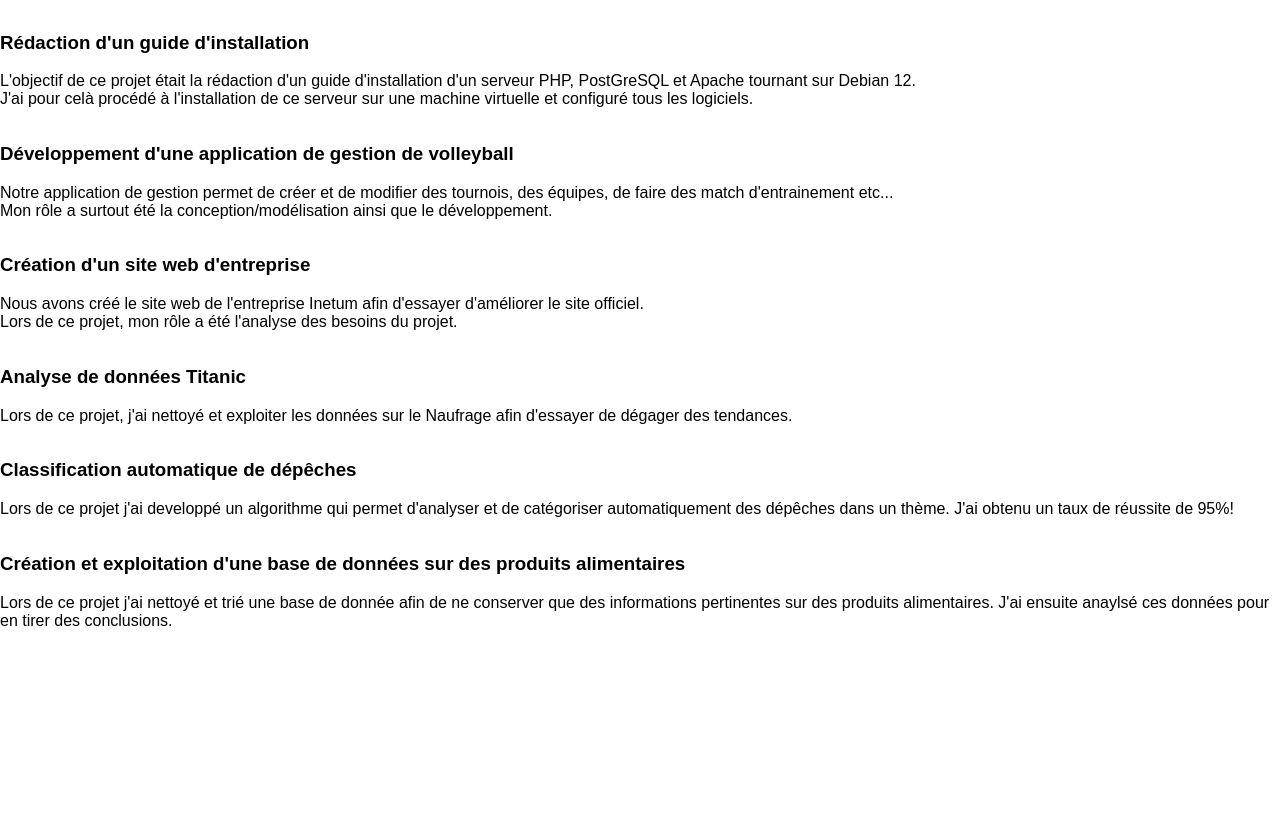
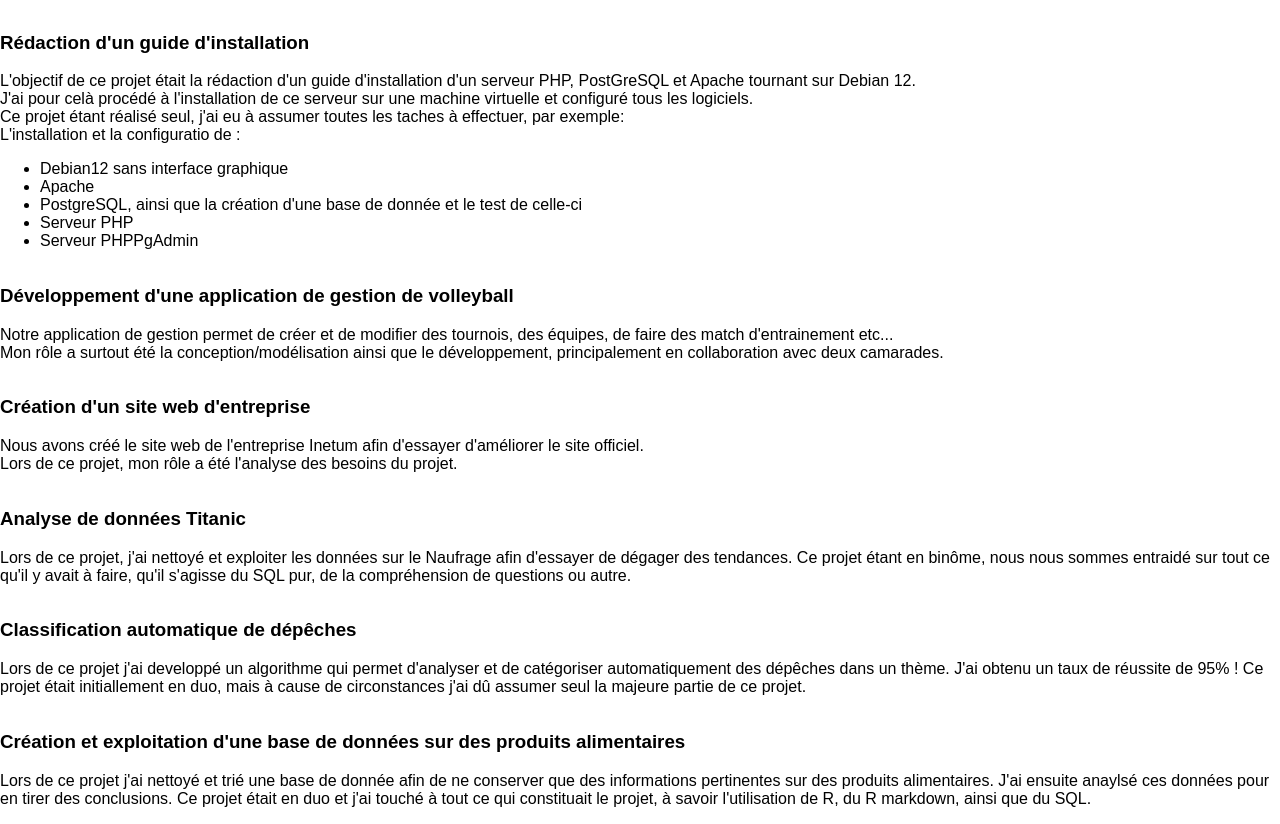
Before and after one commit to Smokimono/Portfolio, a plain HTML site: page projets.html in a window 1280 px wide. Shown: the part 443-1267 px from the top of the page. Before the commit the page ends 1089 px from the top, so only its background shows below. Drawn offline with Linux system fonts and the light colour scheme.

Commit message:
projets détaillés

```diff
--- a/projets.html
+++ b/projets.html
@@ -27,14 +27,24 @@
     <div class="projets">
         <h3 id="projet1">Rédaction d'un guide d'installation</h3>
         <p>L'objectif de ce projet était la rédaction d'un guide d'installation d'un serveur PHP, PostGreSQL et Apache tournant sur Debian 12.
-        <br>J'ai pour celà procédé à l'installation de ce serveur sur une machine virtuelle et configuré tous les logiciels.</p>
+        <br>J'ai pour celà procédé à l'installation de ce serveur sur une machine virtuelle et configuré tous les logiciels. <br> Ce projet étant réalisé seul,
+        j'ai eu à assumer toutes les taches à effectuer, par exemple:
+        <br>
+        L'installation et la configuratio de :
         </p>
+        <ul>
+            <li>Debian12 sans interface graphique</li>
+            <li>Apache</li>
+            <li>PostgreSQL, ainsi que la création d'une base de donnée et le test de celle-ci</li>
+            <li>Serveur PHP</li>
+            <li>Serveur PHPPgAdmin</li>
+        </ul>
     </div>
 
     <div class="projets">
         <h3 id="projet2">Développement d'une application de gestion de volleyball</h3>
         <p>Notre application de gestion permet de créer et de modifier des tournois, des équipes, de faire des match d'entrainement etc...
-        <br> Mon rôle a surtout été la conception/modélisation ainsi que le développement.
+        <br> Mon rôle a surtout été la conception/modélisation ainsi que le développement, principalement en collaboration avec deux camarades.
         </p>
     </div>
     <div class="projets">
@@ -45,19 +55,22 @@
     </div>
     <div class="projets">
         <h3 id="projet4">Analyse de données Titanic</h3>
-        <p>Lors de ce projet, j'ai nettoyé et exploiter les données sur le Naufrage afin d'essayer de dégager des tendances.
+        <p>Lors de ce projet, j'ai nettoyé et exploiter les données sur le Naufrage afin d'essayer de dégager des tendances. Ce projet étant en binôme,
+            nous nous sommes entraidé sur tout ce qu'il y avait à faire, qu'il s'agisse du SQL pur, de la compréhension de questions ou autre.
         </p>
     </div>
     <div class="projets">
         <h3 id="projet5">Classification automatique de dépêches</h3>
         <p>Lors de ce projet j'ai developpé un algorithme qui permet d'analyser et de catégoriser automatiquement des dépêches dans un thème.
-            J'ai obtenu un taux de réussite de 95%!
+            J'ai obtenu un taux de réussite de 95% !
+            Ce projet était initiallement en duo, mais à cause de circonstances j'ai dû assumer seul la majeure partie de ce projet.
         </p>
     </div>
     <div class="projets">
         <h3 id="projet6">Création et exploitation d'une base de données sur des produits alimentaires</h3>
         <p>Lors de ce projet j'ai nettoyé et trié une base de donnée afin de ne conserver que des informations pertinentes sur des produits alimentaires.
-            J'ai ensuite anaylsé ces données pour en tirer des conclusions.
+        J'ai ensuite anaylsé ces données pour en tirer des conclusions. Ce projet était en duo et j'ai touché à tout ce qui constituait le projet, à savoir l'utilisation de R,
+        du R markdown, ainsi que du SQL.
         </p>
     </div>
     <footer>
```
